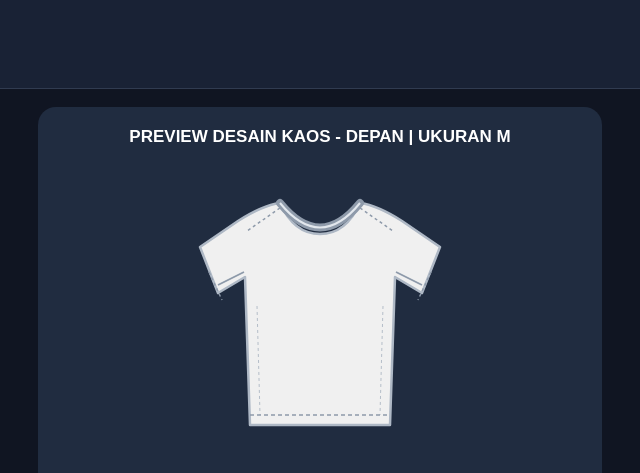
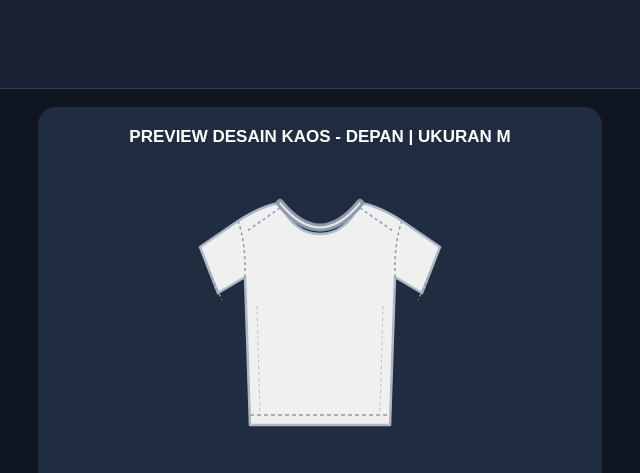
Before and after one commit to rajasemak-beep/tshirt-studio, a plain HTML site: page index.html in a window 1280 px wide. Shown: the top 473 px of the page, 320-960 px from the left. Drawn offline with Linux system fonts and the light colour scheme.

Commit message:
Update SVG path for KERUNG LENGAN
Replaced 'JAHITAN SAMBUNGAN LENGAN' path with 'KERUNG LENGAN' path in SVG.

```diff
--- a/index.html
+++ b/index.html
@@ -78,12 +78,13 @@
             stroke-width="1.5"
             stroke-dasharray="3 3"/>
 
-        <!-- JAHITAN SAMBUNGAN LENGAN -->
-        <path
-            d="M48 124 L74 111 M252 124 L226 111"
-            fill="none"
-            stroke="#8e9aaa"
-            stroke-width="1.8"/>
+        <!-- KERUNG LENGAN -->
+<path
+    d="M68 60 Q76 82 75 116 M232 60 Q224 82 225 116"
+    fill="none"
+    stroke="#8e9aaa"
+    stroke-width="1.5"
+    stroke-dasharray="3 3"/>
 
         <!-- KELIM LENGAN -->
         <path
```
